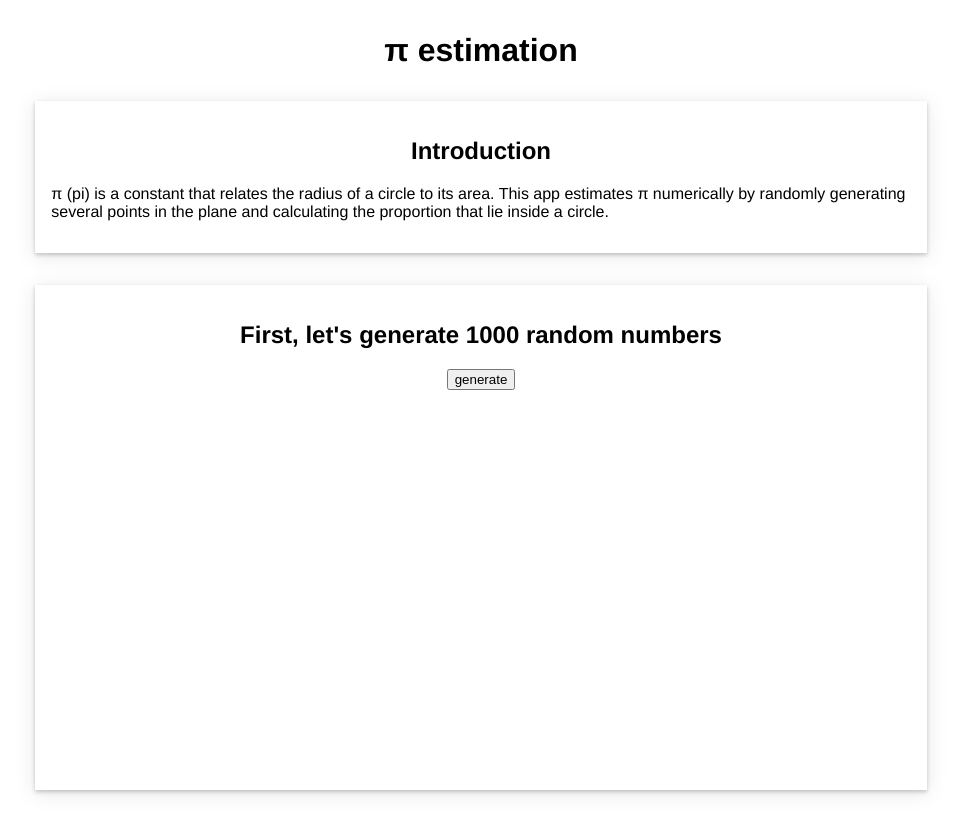
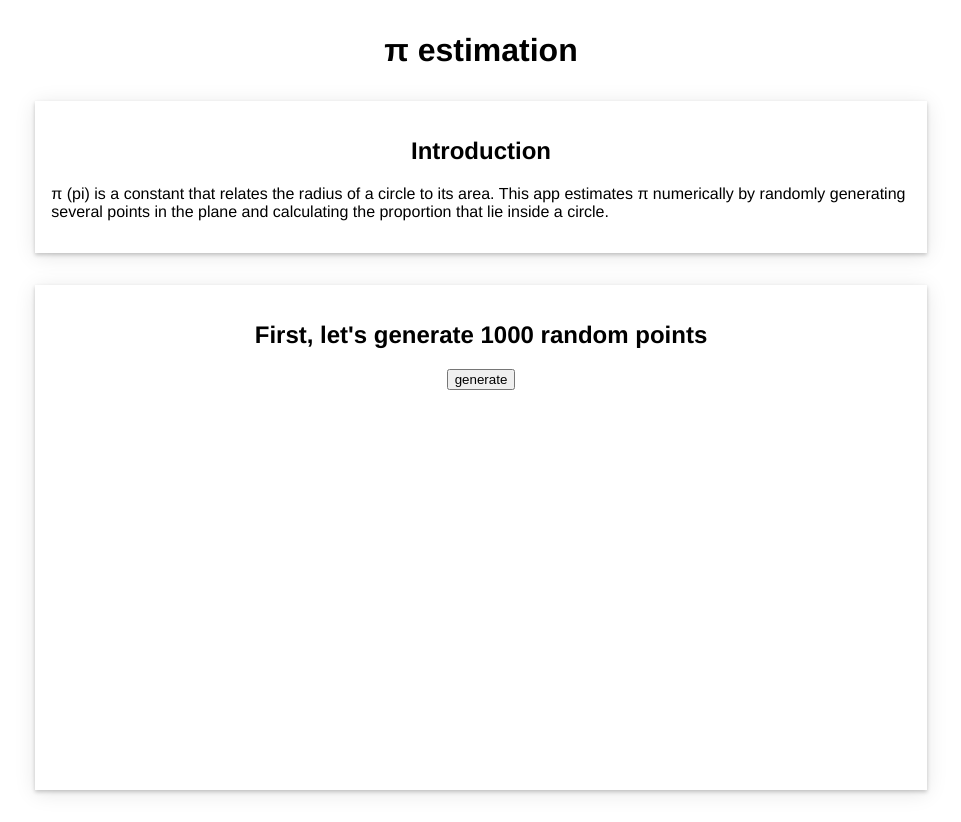
Before and after one commit to citrus-gat/pi-estimation, an Angular app: page / in a window 1280 px wide. Shown: the whole page, without its empty margins (159-1120 px from the left). Built offline with nearby package versions, Linux system fonts and the light colour scheme.

Commit message:
changed 'random numbers' to 'random points'

```diff
--- a/src/app/app.component.html
+++ b/src/app/app.component.html
@@ -25,7 +25,7 @@
 
   <div class="step" id="step2">
 
-    <h2> First, let's generate 1000 random numbers</h2>
+    <h2> First, let's generate 1000 random points</h2>
     <app-random (moveon)="step = 3" (in_circle)="pts_in_circle = $event"/>
   </div>
 
```
